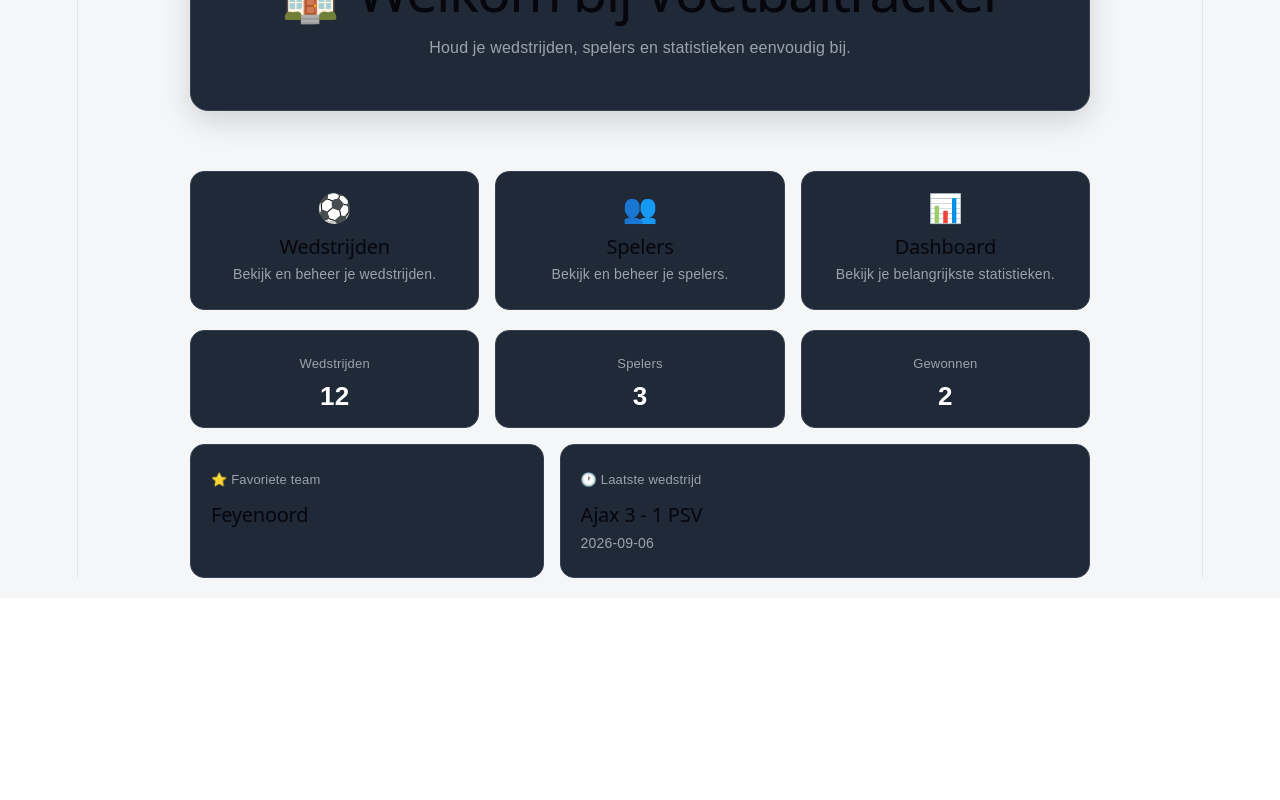
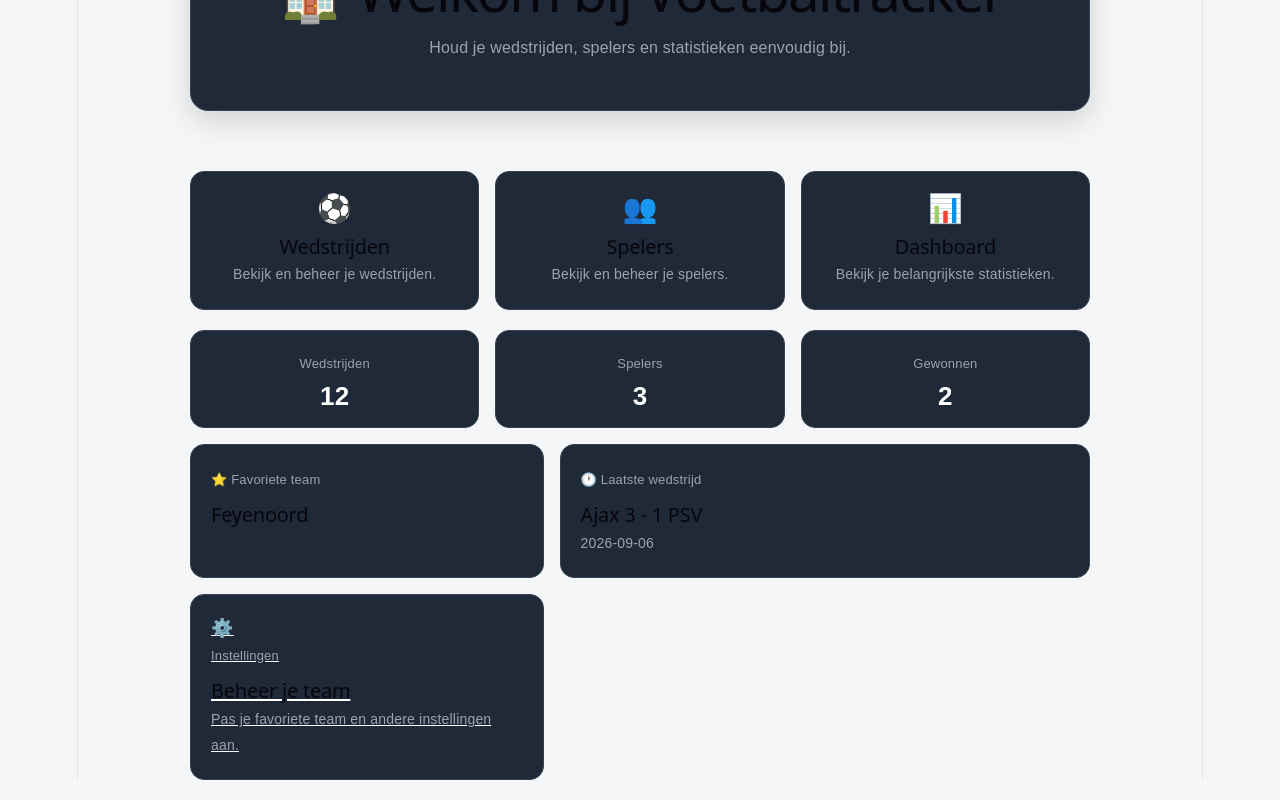
Before and after one commit to Ryan050409/simpel-design, a React (Vite) app: page / in a window 1280 px wide. Shown: the part 264-1064 px from the top of the page. Before the commit the page ends 862 px from the top, so only its background shows below. Built offline with nearby package versions, Linux system fonts and the light colour scheme.

Commit message:
Homepagina uitbreiden met instellingenblok

```diff
--- a/src/HomePage.tsx
+++ b/src/HomePage.tsx
@@ -71,6 +71,7 @@ function HomePage({ matches, playerList, team }: HomePageProps) {
 
         <div className="home-page-bottom">
           <div className="home-page-panel">
+
             <span className="home-page-panel-label">⭐ Favoriete team</span>
             <h2>{team}</h2>
           </div>
@@ -89,6 +90,15 @@ function HomePage({ matches, playerList, team }: HomePageProps) {
               <p>Nog geen wedstrijden.</p>
             )}
           </div>
+
+          <Link to="/instellingen" className="home-page-panel home-page-settings">
+            <span className="home-page-panel-icon">⚙️</span>
+            <div>
+              <span className="home-page-panel-label">Instellingen</span>
+              <h2>Beheer je team</h2>
+              <p>Pas je favoriete team en andere instellingen aan.</p>
+            </div>
+          </Link>
         </div>
       </div>
     </div>
```
